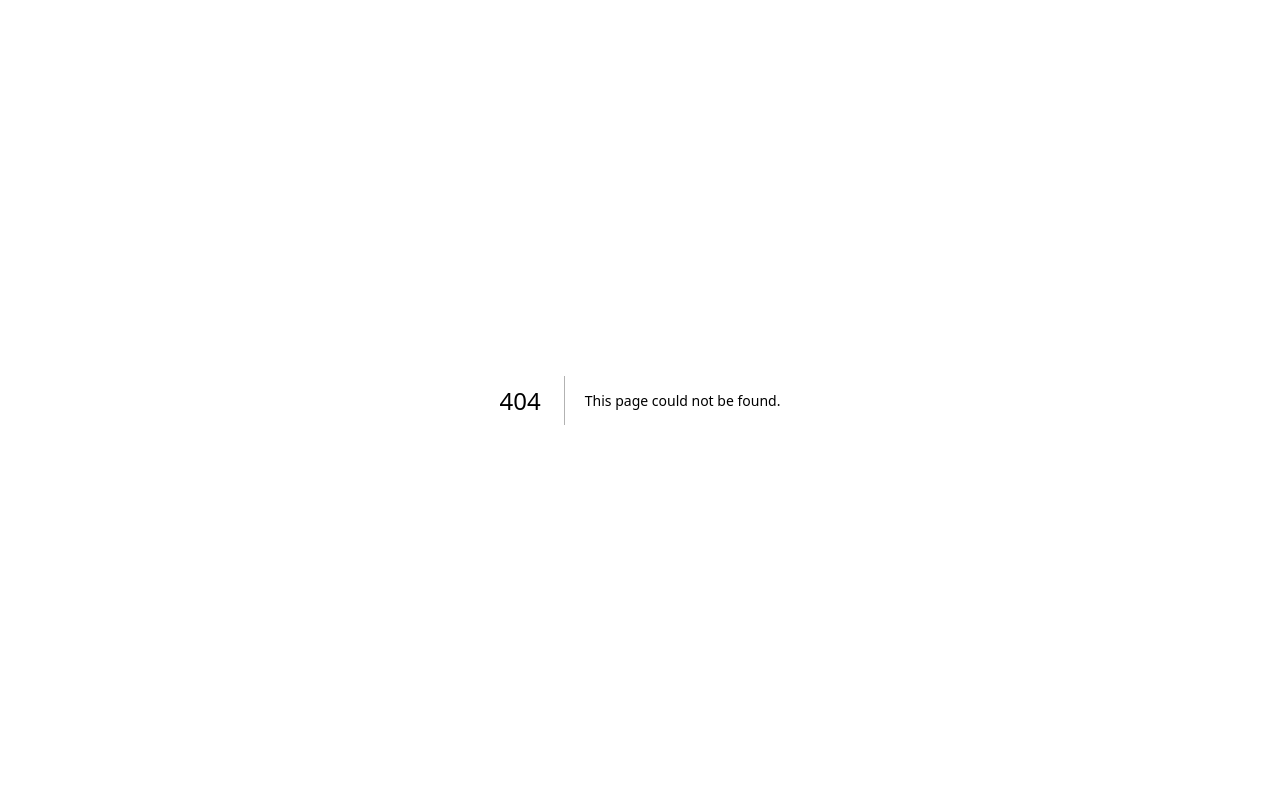
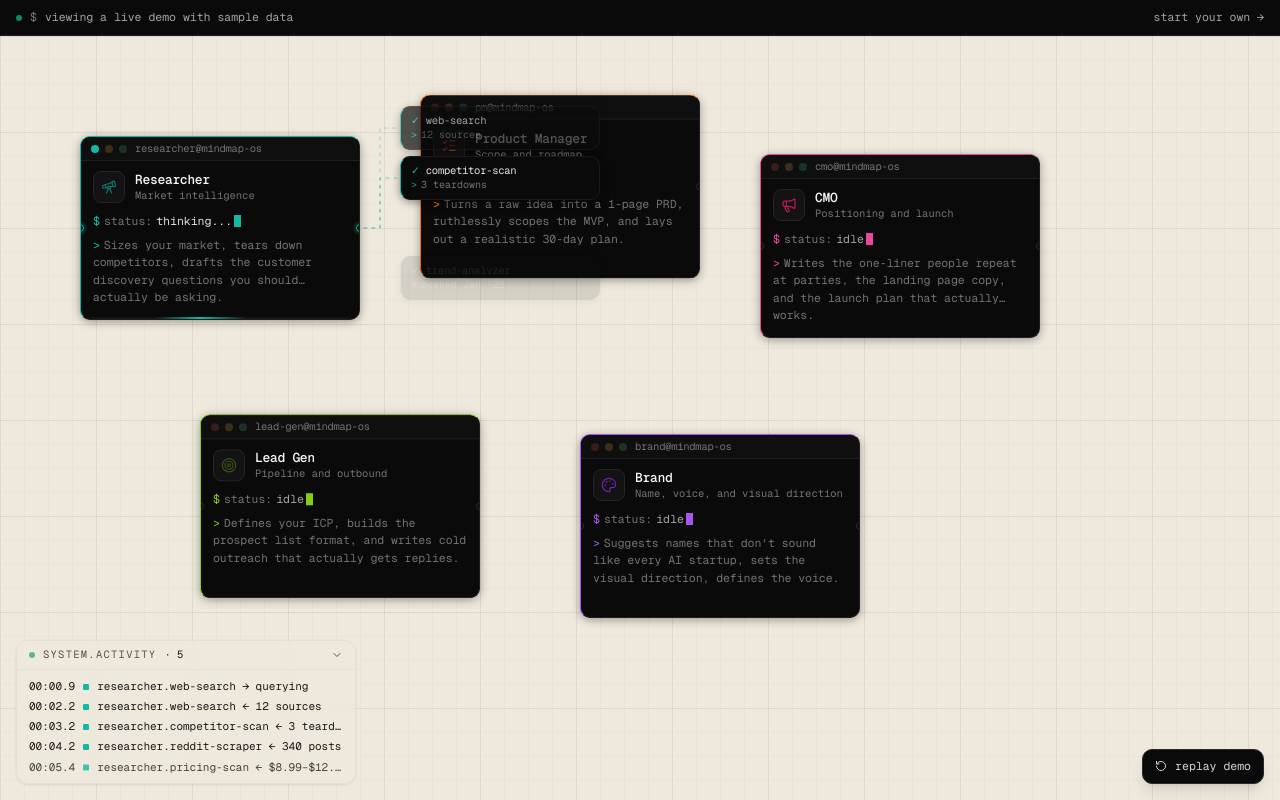
Before and after one commit to Shashwat711/mindmap-os, a Next.js app in the folder frontend/: page /demo in a window 1280 px wide. Before the commit this address had no page. Built offline with nearby package versions, Linux system fonts and the light colour scheme.

Commit message:
add public /demo route with banner and replay, namespaced away from real chat storage

```diff
--- /dev/null
+++ b/frontend/app/demo/page.tsx
@@ -0,0 +1,188 @@
+"use client";
+
+import { RotateCcw } from "lucide-react";
+import Link from "next/link";
+import { useEffect, useState } from "react";
+import { ActivityLayer } from "@/components/canvas/ActivityLayer";
+import { ActivityTicker } from "@/components/canvas/ActivityTicker";
+import { AgentCard } from "@/components/canvas/AgentCard";
+import { Canvas } from "@/components/canvas/Canvas";
+import { ReferenceLines } from "@/components/canvas/ReferenceLines";
+import { ChatPanel } from "@/components/chat/ChatPanel";
+import { AGENTS } from "@/lib/agents";
+import {
+  DEMO_CONTEXT,
+  buildDemoActivity,
+  buildSeedHistories,
+  type ReferenceBeat,
+  type TickerEvent,
+} from "@/lib/demo";
+import { useDemoRunner } from "@/lib/hooks/useDemoRunner";
+import { writeStorage, STORAGE_KEYS } from "@/lib/storage";
+import type { Agent, AgentId, ToolCall } from "@/lib/types";
+
+const DEMO_NAMESPACE = "demo";
+
+const DEFAULT_POSITIONS: Record<AgentId, { x: number; y: number }> = {
+  researcher: { x: 80, y: 100 },
+  pm: { x: 420, y: 60 },
+  cmo: { x: 760, y: 120 },
+  "lead-gen": { x: 200, y: 380 },
+  brand: { x: 580, y: 400 },
+};
+
+function synthesizeActivity(agentId: AgentId): {
+  agentId: AgentId;
+  toolCalls: ToolCall[];
+} {
+  return {
+    agentId,
+    toolCalls: buildDemoActivity(agentId, new Date().toISOString()),
+  };
+}
+
+export default function DemoPage() {
+  const [replayKey, setReplayKey] = useState(0);
+  return (
+    <DemoWorkspace
+      key={replayKey}
+      onReplay={() => setReplayKey((k) => k + 1)}
+    />
+  );
+}
+
+function DemoWorkspace({ onReplay }: { onReplay: () => void }) {
+  const [selectedAgent, setSelectedAgent] = useState<Agent | null>(null);
+  const [positions, setPositions] = useState(DEFAULT_POSITIONS);
+  const [activity, setActivity] = useState<{
+    agentId: AgentId;
+    toolCalls: ToolCall[];
+  } | null>(null);
+  const [unreadAgents, setUnreadAgents] = useState<Set<AgentId>>(new Set());
+  const [activeRefs, setActiveRefs] = useState<ReferenceBeat[]>([]);
+  const [tickerEvents, setTickerEvents] = useState<TickerEvent[]>([]);
+  const [tickerStart, setTickerStart] = useState<number | null>(null);
+
+  useEffect(() => {
+    const seeds = buildSeedHistories();
+    (Object.entries(seeds) as [AgentId, ReturnType<typeof buildSeedHistories>[AgentId]][]).forEach(
+      ([agentId, msgs]) => {
+        writeStorage(STORAGE_KEYS.chatHistory(agentId, DEMO_NAMESPACE), msgs);
+      },
+    );
+  }, []);
+
+  useDemoRunner(true, {
+    onActive: (agentId) =>
+      setActivity(agentId ? synthesizeActivity(agentId) : null),
+    onBadge: (agentId) =>
+      setUnreadAgents((prev) => {
+        if (prev.has(agentId)) return prev;
+        const next = new Set(prev);
+        next.add(agentId);
+        return next;
+      }),
+    onReference: (ref) => {
+      setActiveRefs((prev) => [...prev, ref]);
+      window.setTimeout(() => {
+        setActiveRefs((prev) => prev.filter((r) => r.id !== ref.id));
+      }, 2400);
+    },
+    onTicker: (event) => {
+      setTickerStart((prev) => prev ?? Date.now());
+      setTickerEvents((prev) => [...prev, event]);
+    },
+  });
+
+  function selectAgent(agent: Agent | null) {
+    setSelectedAgent(agent);
+    if (agent) {
+      setUnreadAgents((prev) => {
+        if (!prev.has(agent.id)) return prev;
+        const next = new Set(prev);
+        next.delete(agent.id);
+        return next;
+      });
+    }
+  }
+
+  function handleDragEnd(agent: Agent, x: number, y: number) {
+    setPositions((prev) => ({ ...prev, [agent.id]: { x, y } }));
+  }
+
+  return (
+    <main className="flex h-screen flex-col">
+      <div
+        className="flex h-9 shrink-0 items-center justify-between border-b px-4 font-mono text-[11.5px]"
+        style={{ backgroundColor: "#0a0a0a", borderBottomColor: "#1f1f1f" }}
+      >
+        <div className="flex items-center gap-2 text-neutral-400">
+          <span
+            aria-hidden
+            className="h-1.5 w-1.5 animate-pulse rounded-full bg-emerald-500"
+          />
+          <span className="text-neutral-500">$</span>
+          <span>viewing a live demo with sample data</span>
+        </div>
+        <div className="flex items-center gap-4">
+          <Link
+            href="/sign-in"
+            className="text-neutral-400 transition-colors hover:text-neutral-100"
+          >
+            start your own →
+          </Link>
+        </div>
+      </div>
+
+      <div className="relative flex-1">
+        <Canvas>
+          {AGENTS.map((agent, i) => {
+            const pos = positions[agent.id];
+            const working = activity?.agentId === agent.id;
+            const isSelected = selectedAgent?.id === agent.id;
+            return (
+              <AgentCard
+                key={agent.id}
+                agent={agent}
+                x={pos.x}
+                y={pos.y}
+                working={working}
+                selected={isSelected}
+                unread={unreadAgents.has(agent.id)}
+                index={i}
+                onDragEnd={handleDragEnd}
+                onClick={selectAgent}
+              />
+            );
+          })}
+          <ActivityLayer activity={activity} positions={positions} />
+          <ReferenceLines refs={activeRefs} positions={positions} />
+        </Canvas>
+
+        <ActivityTicker events={tickerEvents} startTime={tickerStart} />
+
+        <button
+          onClick={onReplay}
+          className="absolute bottom-4 right-4 flex items-center gap-2 rounded-md border px-3 py-2 font-mono text-[11.5px] shadow-lg transition-colors"
+          style={{
+            backgroundColor: "#0a0a0a",
+            borderColor: "#2a2a2a",
+            color: "#d4d4d4",
+          }}
+        >
+          <RotateCcw size={12} strokeWidth={2} />
+          replay demo
+        </button>
+      </div>
+
+      <ChatPanel
+        agent={selectedAgent}
+        context={DEMO_CONTEXT}
+        connector={null}
+        onClose={() => selectAgent(null)}
+        onActivity={setActivity}
+        storageNamespace={DEMO_NAMESPACE}
+      />
+    </main>
+  );
+}
--- a/frontend/app/page.tsx
+++ b/frontend/app/page.tsx
@@ -117,7 +117,12 @@ export default function Home() {
       setTickerStart((prev) => prev ?? Date.now());
       setTickerEvents((prev) => [...prev, event]);
     },
-    onFinished: () => setDemoEnabled(false),
+    onFinished: () => {
+      if (typeof window !== "undefined") {
+        window.localStorage.setItem(DEMO_SEEN_KEY, "1");
+      }
+      setDemoEnabled(false);
+    },
   });
 
   function selectAgent(agent: Agent | null) {
--- a/frontend/components/chat/ChatPanel.tsx
+++ b/frontend/components/chat/ChatPanel.tsx
@@ -36,6 +36,7 @@ interface Props {
   connector: ModelConnector | null;
   onClose: () => void;
   onActivity?: (activity: { agentId: Agent["id"]; toolCalls: ToolCall[] } | null) => void;
+  storageNamespace?: string;
 }
 
 const MONOGRAM_PALETTE = [
@@ -166,7 +167,14 @@ function ToolCallChip({ call, accent }: { call: ToolCall; accent: string }) {
   );
 }
 
-export function ChatPanel({ agent, context, connector, onClose, onActivity }: Props) {
+export function ChatPanel({
+  agent,
+  context,
+  connector,
+  onClose,
+  onActivity,
+  storageNamespace,
+}: Props) {
   const [messages, setMessages] = useState<ChatMessage[]>([]);
   const [draft, setDraft] = useState("");
   const [sending, setSending] = useState(false);
@@ -187,7 +195,7 @@ export function ChatPanel({ agent, context, connector, onClose, onActivity }: Pr
       setMessages([]);
       return;
     }
-    const stored = readStorage<ChatMessage[]>(STORAGE_KEYS.chatHistory(agent.id));
+    const stored = readStorage<ChatMessage[]>(STORAGE_KEYS.chatHistory(agent.id, storageNamespace));
     setMessages(stored ?? []);
   }, [agent]);
 
@@ -226,7 +234,7 @@ export function ChatPanel({ agent, context, connector, onClose, onActivity }: Pr
     };
     const withUser = [...messages, userMsg];
     setMessages(withUser);
-    writeStorage(STORAGE_KEYS.chatHistory(capturedAgent.id), withUser);
+    writeStorage(STORAGE_KEYS.chatHistory(capturedAgent.id, storageNamespace), withUser);
     setDraft("");
     setSending(true);
     onActivity?.({ agentId: capturedAgent.id, toolCalls: [] });
@@ -238,7 +246,7 @@ export function ChatPanel({ agent, context, connector, onClose, onActivity }: Pr
           existing >= 0
             ? prev.map((m, i) => (i === existing ? msg : m))
             : [...prev, msg];
-        writeStorage(STORAGE_KEYS.chatHistory(capturedAgent.id), next);
+        writeStorage(STORAGE_KEYS.chatHistory(capturedAgent.id, storageNamespace), next);
         return next;
       });
       if (msg.role === "assistant") {
--- a/frontend/lib/hooks/useDemoRunner.ts
+++ b/frontend/lib/hooks/useDemoRunner.ts
@@ -1,7 +1,7 @@
 "use client";
 
 import { useEffect, useRef } from "react";
-import { DEMO_SEEN_KEY, DEMO_TIMELINE, type ReferenceBeat, type TickerEvent } from "@/lib/demo";
+import { DEMO_TIMELINE, type ReferenceBeat, type TickerEvent } from "@/lib/demo";
 import type { AgentId } from "@/lib/types";
 
 export interface DemoHandlers {
@@ -45,7 +45,6 @@ export function useDemoRunner(enabled: boolean, handlers: DemoHandlers) {
       ...DEMO_TIMELINE.badges.map((b) => b.at),
     );
     schedule(lastAt + 400, () => {
-      window.localStorage.setItem(DEMO_SEEN_KEY, "1");
       handlersRef.current.onFinished?.();
     });
 
--- a/frontend/lib/storage.ts
+++ b/frontend/lib/storage.ts
@@ -26,7 +26,8 @@ export function clearStorage(name: string): void {
 export const STORAGE_KEYS = {
   startupContext: "startup-context",
   cardPositions: "card-positions",
-  chatHistory: (agentId: string) => `chat:${agentId}`,
+  chatHistory: (agentId: string, namespace?: string) =>
+    namespace ? `chat:${namespace}:${agentId}` : `chat:${agentId}`,
   connector: "model-connector",
   toolKeys: "tool-keys",
   mcpConnections: "mcp-connections",
--- a/frontend/middleware.ts
+++ b/frontend/middleware.ts
@@ -2,7 +2,7 @@ import { createServerClient } from "@supabase/ssr";
 import { NextResponse, type NextRequest } from "next/server";
 import { isSupabaseConfigured } from "@/lib/supabase/config";
 
-const PUBLIC_PREFIXES = ["/sign-in", "/auth"];
+const PUBLIC_PREFIXES = ["/sign-in", "/auth", "/demo"];
 
 export async function middleware(request: NextRequest) {
   if (!isSupabaseConfigured()) {
```
